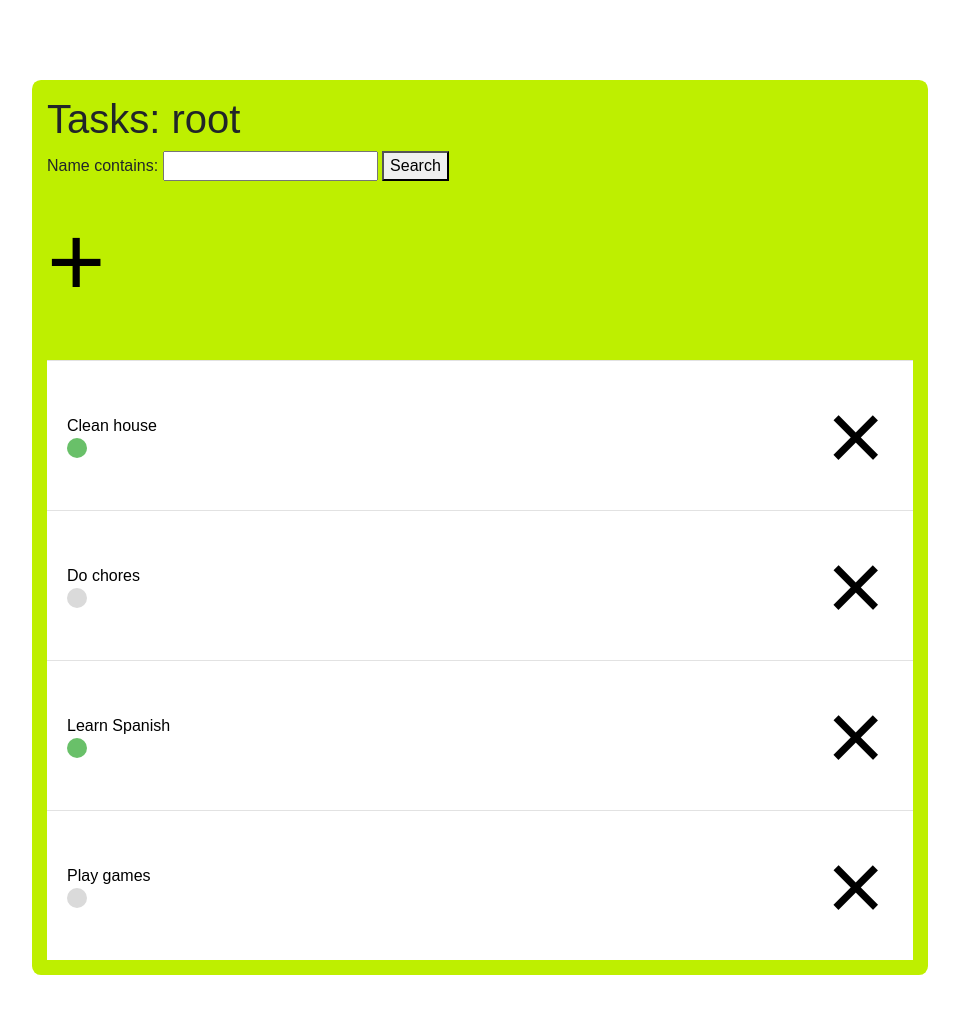
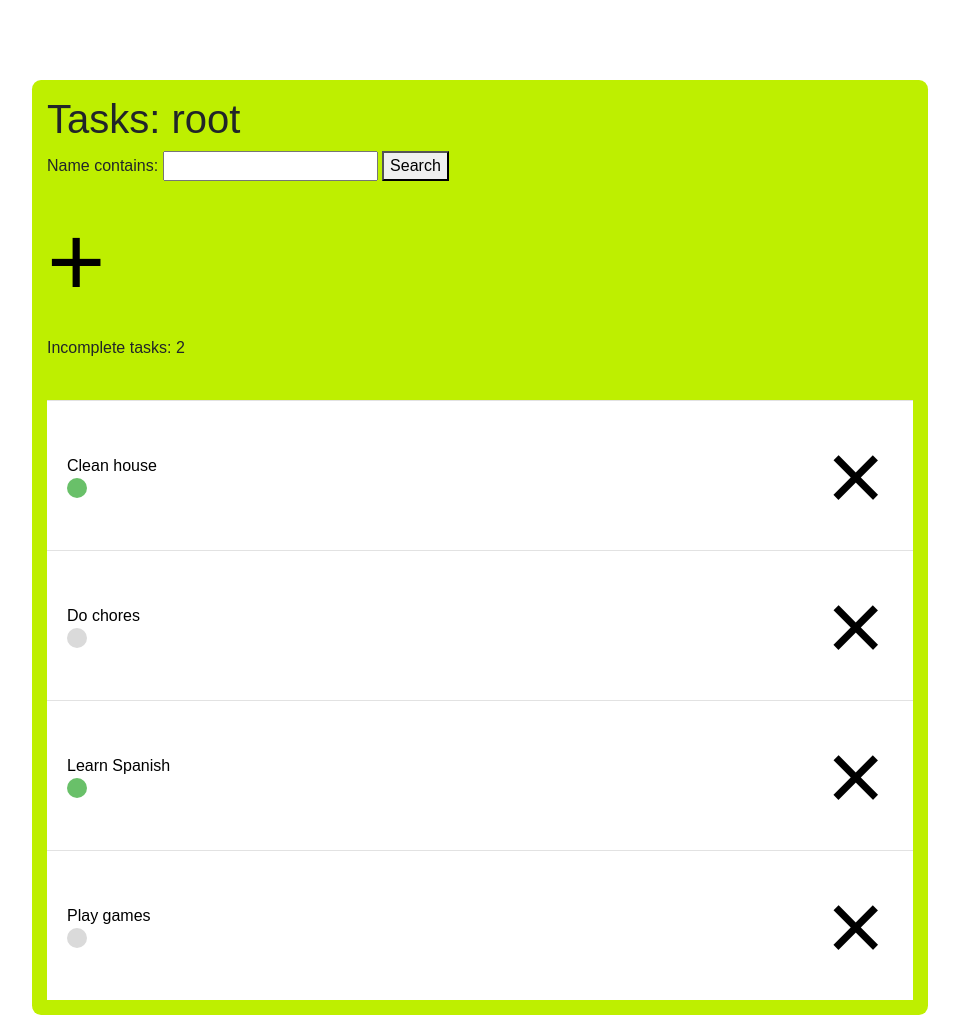
Before and after one commit to msg8925/django_todo_app, a Django app: page / in a window 1280 px wide. Shown: the part 56-1081 px from the top of the page, without its empty margins (160-1119 px from the left). Before the commit the page ends 1031 px from the top, so only its background shows below. Run offline with Django 4.2, Linux system fonts and the light colour scheme; a user stored in the database is signed in; data comes from the database, SQL or seed files in the repository; both versions use the stored data as it was after the commit; some libraries are stand-ins or nearby versions; some web fonts are replaced.

Commit message:
Number of incomplete tasks added

```diff
--- a/todoapp/todo/templates/todo/home.html
+++ b/todoapp/todo/templates/todo/home.html
@@ -10,6 +10,7 @@
             <button type="submit">Search</button>
         </form>
         <a class="add-icon" href="{% url 'task-create' %}">&#43;</a>
+        <p>Incomplete tasks: {{ count }}</p>
     </div>
 
     <br>
--- a/todoapp/todo/views.py
+++ b/todoapp/todo/views.py
@@ -48,8 +48,19 @@ class TaskListView(LoginRequiredMixin, ListView):
 
     def get_context_data(self, **kwargs):
         context = super().get_context_data(**kwargs)
+
+        # Get task data and filter it
         context['tasks'] = context['tasks'].filter(author=self.request.user)
+
+        # Get form
         context['form'] = self.filterset.form
+
+        # Get number of incomplete tasks
+        context['count'] = 0
+        for task in context['tasks']:
+            if task.status == False:
+                context['count'] += 1
+
         return context
 
 
```
Also changed, not shown: todoapp/db.sqlite3.
